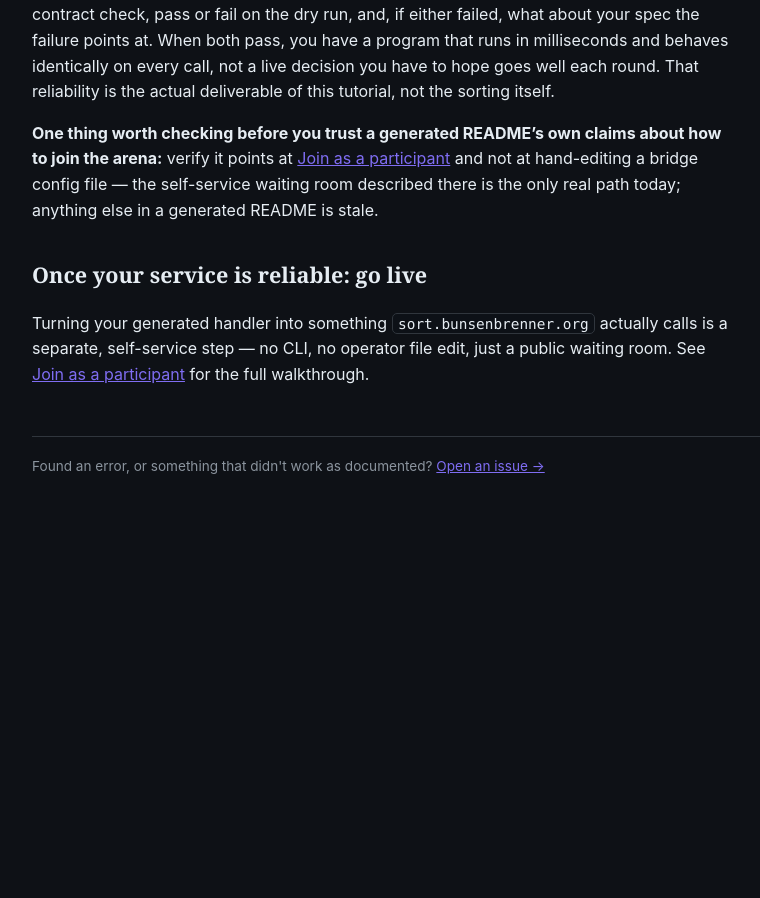
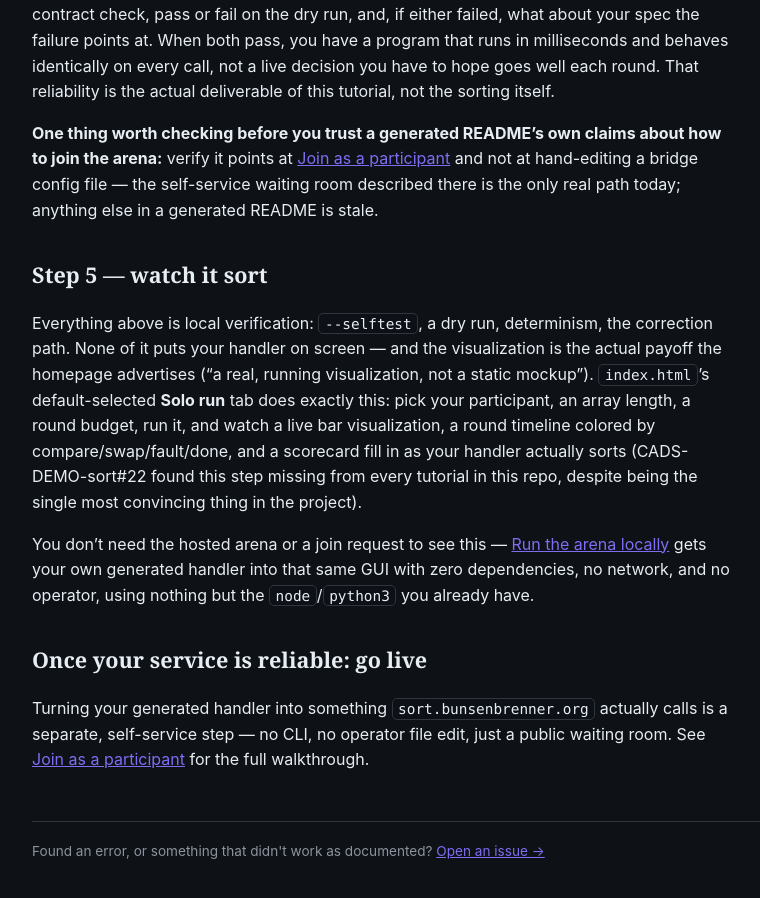
Before and after one commit to scimbe/CADS-DEMO-sort-docs, a Jekyll site: the page built from _tutorials/first-participant.md, in a window 1280 px wide and 900 px high, scrolled down 3628 px. Shown: the whole window, without its empty margins (322-1082 px from the left). Built offline with Jekyll 4.4.1, drawn with Linux system fonts in a browser that asks for light colours; before the commit the page ends 4169 px from its top, so only the background shows below that; some of the changed text lies outside the part shown.

Commit message:
Add solo-mode docs, a real how-to for running locally, and the missing "watch it sort" step (CADS-DEMO-sort#22 items 2, 3)
- move-protocol: document POST /run/<id> (solo mode) alongside race/partition
  -- it was the arena's own default GUI view and had no reference entry.
- New how-to, run-the-arena-locally.md: the zero-dependency local-bridge path
  (SORT_PARTICIPANTS_JSON + node bridge/server.js + a static server + ?bridge=
  override), verified against the actual server.js source (no static-file
  serving there, so two servers are genuinely required, not a workaround).
  Doubles as the honest outage fallback for ct-agent#15.
- first-participant: add Step 5, closing the tutorial at the actual payoff
  (watching a real sort) instead of stopping at local verification.

```diff
--- a/_tutorials/first-participant.md
+++ b/_tutorials/first-participant.md
@@ -155,6 +155,21 @@ arena:** verify it points at [Join as a participant]({{ '/how-to/join-as-a-parti
 and not at hand-editing a bridge config file — the self-service waiting room described there is
 the only real path today; anything else in a generated README is stale.
 
+## Step 5 — watch it sort
+
+Everything above is local verification: `--selftest`, a dry run, determinism, the correction path.
+None of it puts your handler on screen — and the visualization is the actual payoff the homepage
+advertises ("a real, running visualization, not a static mockup"). `index.html`'s default-selected
+**Solo run** tab does exactly this: pick your participant, an array length, a round budget, run it,
+and watch a live bar visualization, a round timeline colored by compare/swap/fault/done, and a
+scorecard fill in as your handler actually sorts (CADS-DEMO-sort#22 found this step missing from
+every tutorial in this repo, despite being the single most convincing thing in the project).
+
+You don't need the hosted arena or a join request to see this — [Run the arena
+locally]({{ '/how-to/run-the-arena-locally/' | relative_url }}) gets your own generated handler
+into that same GUI with zero dependencies, no network, and no operator, using nothing but the
+`node`/`python3` you already have.
+
 ## Once your service is reliable: go live
 
 Turning your generated handler into something `sort.bunsenbrenner.org` actually calls is a
```
Also changed, not shown: _how-to/join-as-a-participant.md (+3 -0 lines), _how-to/run-the-arena-locally.md (added, +106 -0 lines), _reference/move-protocol.md (+10 -0 lines).
